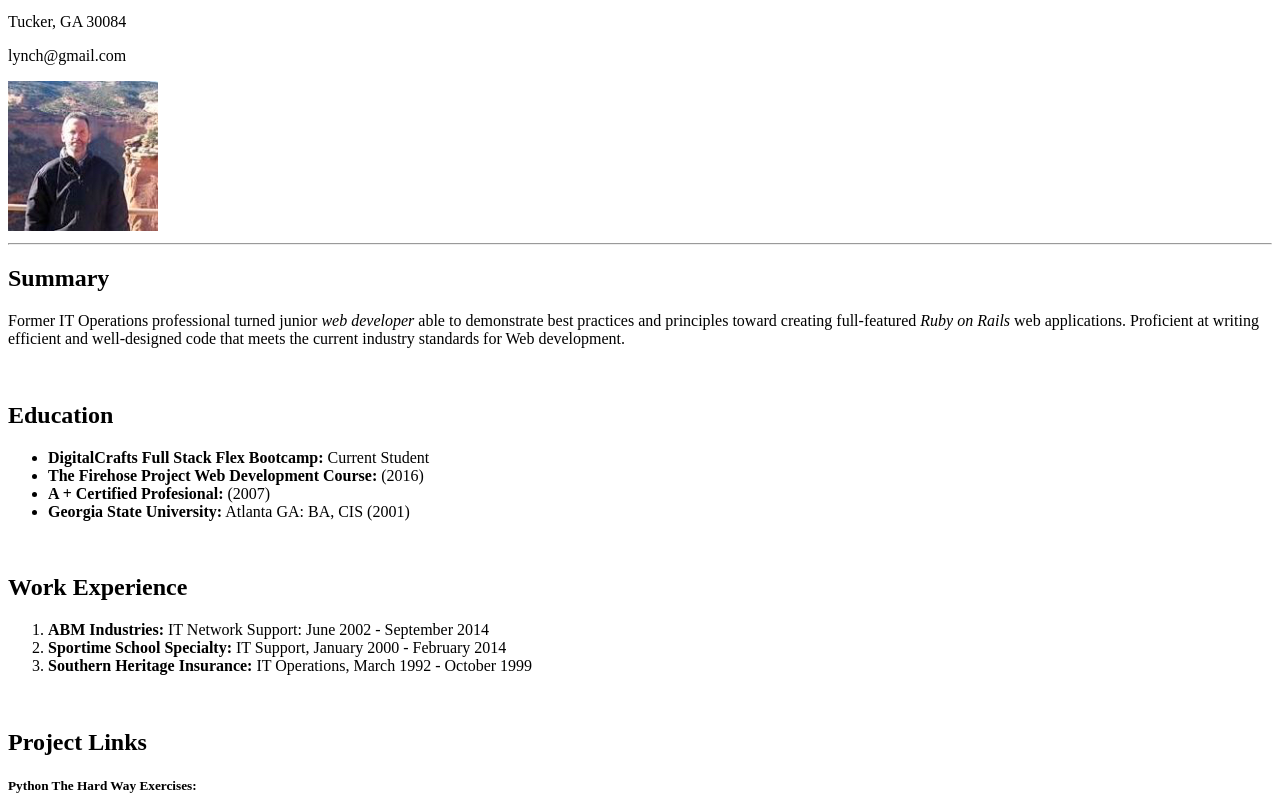
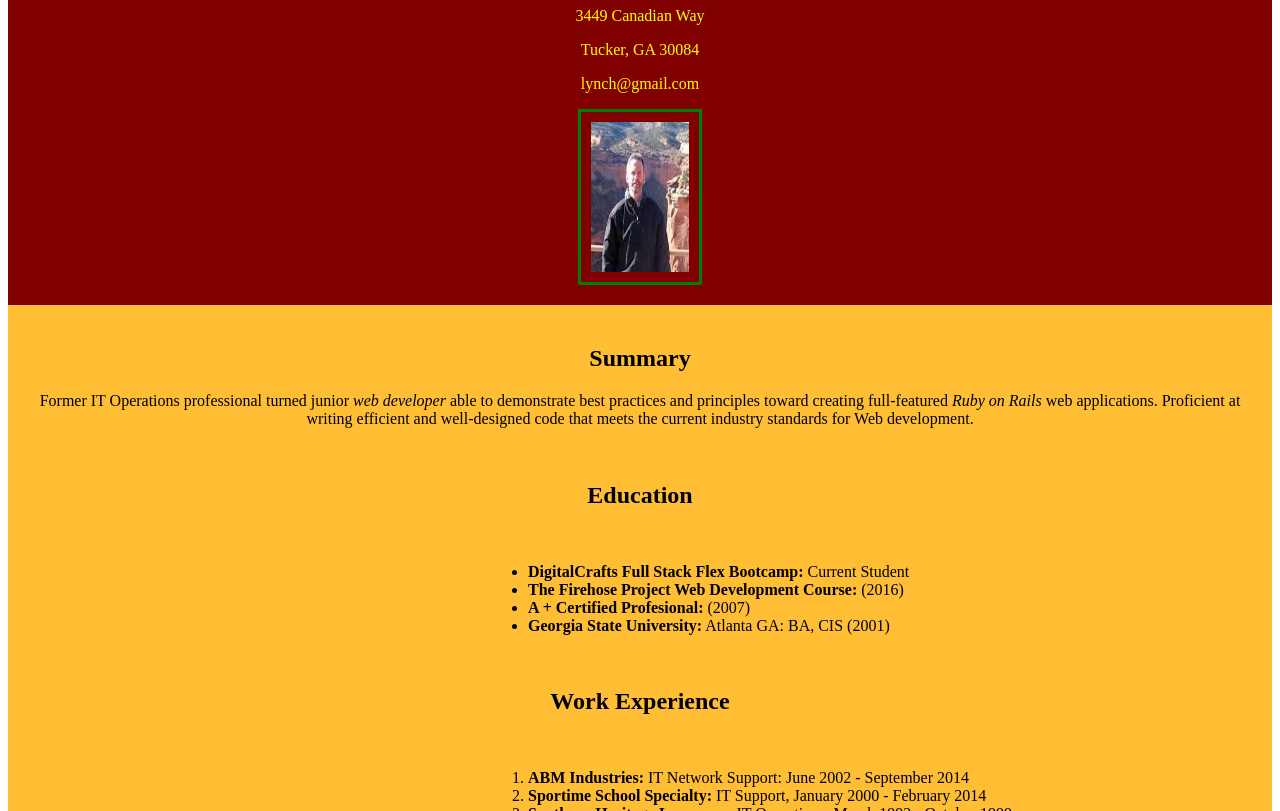
Before and after one commit to lynchlcl71/portfolio, a plain HTML site: page index.html in a window 1280 px wide. Shown: the part 101-912 px from the top of the page. Drawn offline with Linux system fonts and the light colour scheme.

Commit message:
added CSS styling to resume

```diff
--- a/index.html
+++ b/index.html
@@ -2,30 +2,32 @@
 <html>
   <head>
     <title>Charlie Lynch | My Online Resume</title>
+    <link rel="stylesheet" type="text/css" href="styles.css">
   </head>
 
   <body>
 
-    <div>
+    <div class="myinfo">
       <h1>L. Charles Lynch</h1>
       <p>3449 Canadian Way</p>
       <p>Tucker, GA 30084</p>
       <p>lynch@gmail.com</p>
+
+
+    <img class="center" src="images/mypic2.jpg" width="200" height="150" alt="">
     </div>
 
-    <img src="images/mypic2.jpg" width="150" height="150" alt="">
-
-    <hr>
-
-    <div>
+    <section class="color">
+    <div class>
       <h2>Summary</h2>
-      <p>Former IT Operations professional turned junior <i>web developer</i> able to demonstrate best practices and principles toward creating full-featured <i>Ruby on Rails</i> web applications. Proficient at writing efficient and well-designed code that meets the current industry standards for Web development.</p>
+      <p class="info">Former IT Operations professional turned junior <i>web developer</i> able to demonstrate best practices and principles toward creating full-featured <i>Ruby on Rails</i> web applications. Proficient at writing efficient and well-designed code that meets the current industry standards for Web development.</p>
     </div>
     <br>
 
     <div>
       <h2>Education</h2>
-      <ul>
+      <br>
+      <ul class="text">
         <li><b>DigitalCrafts Full Stack Flex Bootcamp:</b>  Current Student</li>
         <li><b>The Firehose Project Web Development Course:</b>  (2016)</li>
         <li><b>A + Certified Profesional:</b>  (2007)</li>
@@ -36,7 +38,8 @@
 
     <div>
       <h2>Work Experience</h2>
-      <ol>
+      <br>
+      <ol class="text">
         <li><b>ABM Industries:</b>  IT Network Support: June 2002 - September 2014</li>
         <li><b>Sportime School Specialty:</b>  IT Support, January 2000 - February 2014</li>
         <li><b>Southern Heritage Insurance:</b>  IT Operations, March 1992 - October 1999</li>
@@ -45,14 +48,21 @@
   </br>
 
     <div>
-      <h2>Project Links</h2>
-      <h5><b>Python The Hard Way Exercises:</b></h5>
-        <a href="https://github.com/lynchlcl71/myinfo">
+      <h2>GitHub Project Links</h2>
+
+      <h5 class="projects"><b>Python DigitalCrafts Exercises:</b></h5>
+        <a class="projects" href="https://github.com/lynchlcl71/python_exercises">
+        <img src="images/github.png" width="35" height="35" alt="">
+        </a>
+
+      <h5 class="projects"><b>Python The Hard Way Exercises:</b></h5>
+        <a class="projects" href="https://github.com/lynchlcl71/myinfo">
         <img src="images/github.png" width="35" height="35" alt="">
         </a>
     </div>
-    <br>
-    <hr>
+   </section>
+
+    <div class="background">
 
     <footer>
       <h3>Social Links:</h3>
@@ -61,6 +71,6 @@
         <img src="images/linkedin2.png" width="80" height="80" alt="">
         </a>
     </footer>
-
+    <div>
   </body>
 </html>
--- /dev/null
+++ b/styles.css
@@ -0,0 +1,45 @@
+.info {
+  text-align: center;
+}
+
+.center {
+  border: 3px solid green;
+  padding: 10px;
+  display: block;
+  margin: auto;
+  width: 8%;
+}
+
+h2 {
+  text-align: center;
+}
+
+.myinfo {
+  text-align: center;
+  background-color: maroon;
+  color: yellow;
+  padding: 20px;
+}
+
+.text {
+  /*text-align: center;*/
+  padding-left: 500px;
+}
+
+.color {
+  background-color: #FFBE33;
+  padding: 20px
+}
+
+.background {
+  background-color: #FF5E33;
+  padding: 10px;
+}
+
+.projects {
+  /*border: 3px solid green;*/
+  padding: 10px;
+  display: block;
+  margin: auto;
+  width: 15%;
+}
```
Also changed, not shown: 1 other file.
